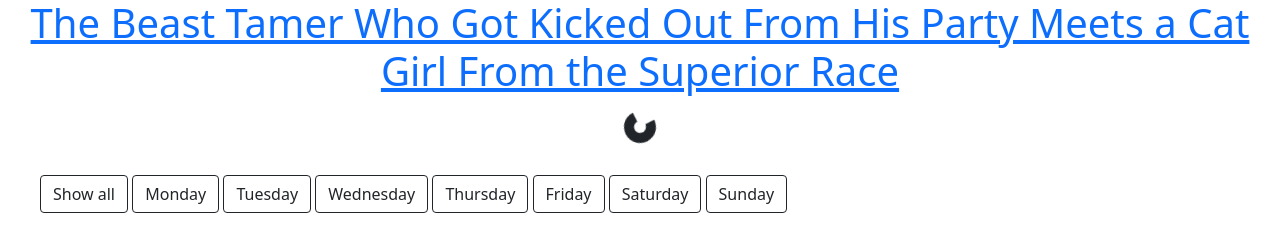
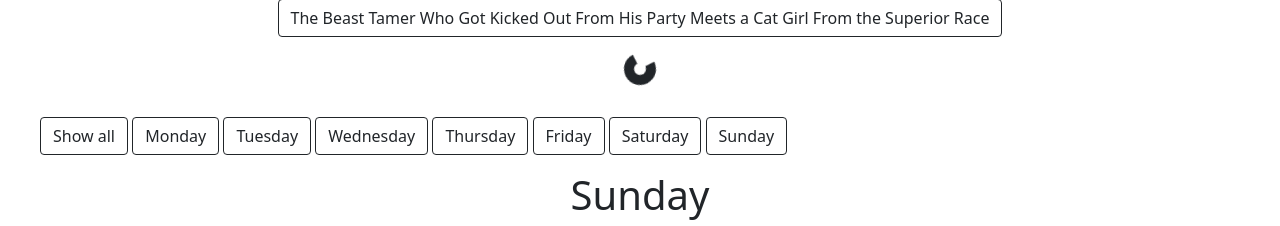
Before and after one commit to 6310682700/sukejuru, a Django app: page /calender in a window 1280 px wide. Shown: the part 530-756 px from the top of the page. Run offline with Django 4.2, Linux system fonts and the light colour scheme; data comes from the database, SQL or seed files in the repository; some libraries are stand-ins or nearby versions.

Commit message:
move button

```diff
--- a/sukejuru/sekujuru_app/templates/Home/calender.html
+++ b/sukejuru/sekujuru_app/templates/Home/calender.html
@@ -6,9 +6,11 @@
 {% block content %}
 <section class="py-5">
    <div  id="event-box" class="text-center mt-3 h1">
+    <div class="text-center">
     <img class="card-img-top" src={{anime.anime_image}} alt="..." />
-      <a class="bt-center mt-3 h1" href="home/{{anime_today.anime_id}}">{{anime_today.anime_name}}</a>
+      <a class="btn btn-outline-dark mt-auto" href="home/{{anime_today.anime_id}}">{{anime_today.anime_name}}</a>
    </div>
+</div>
    <div id="countdownBox" class="text-center mt-3 h1">
       <div class="spinner-border" role="status"></div>
    </div>
```
